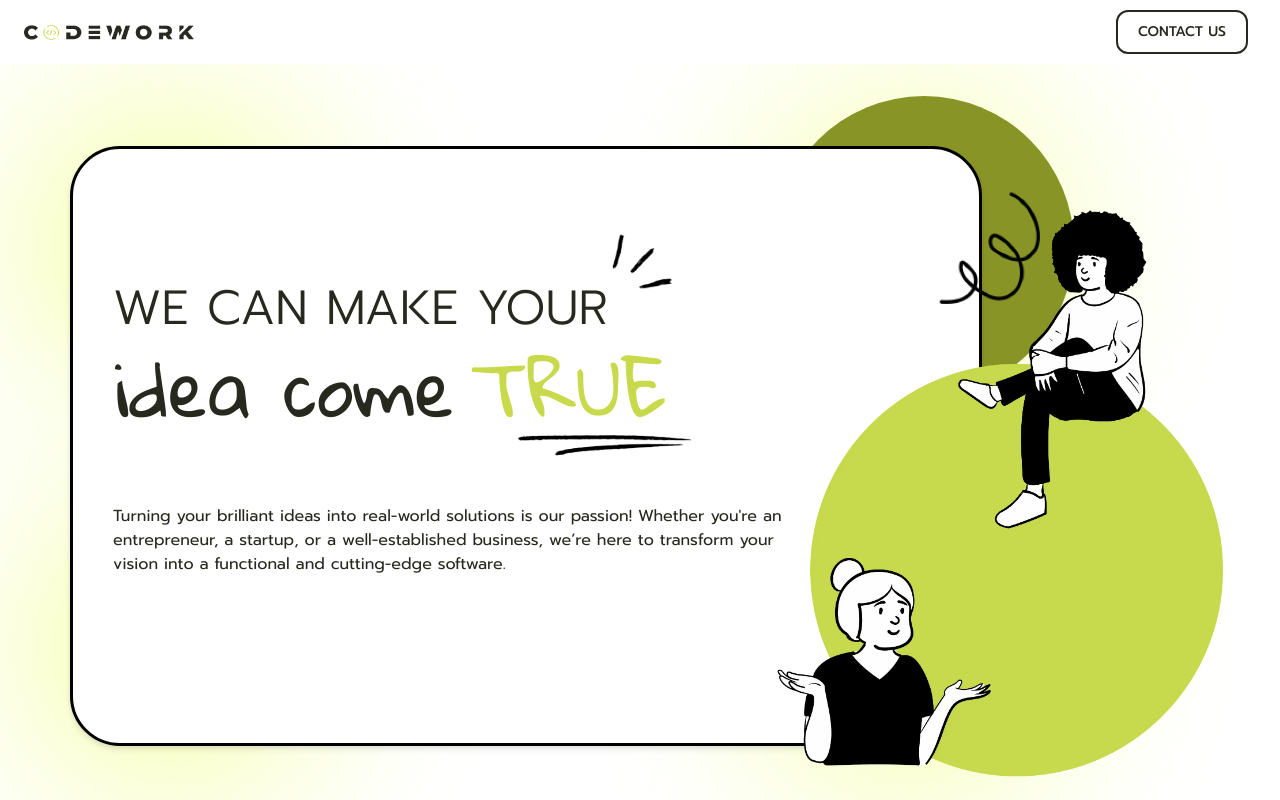
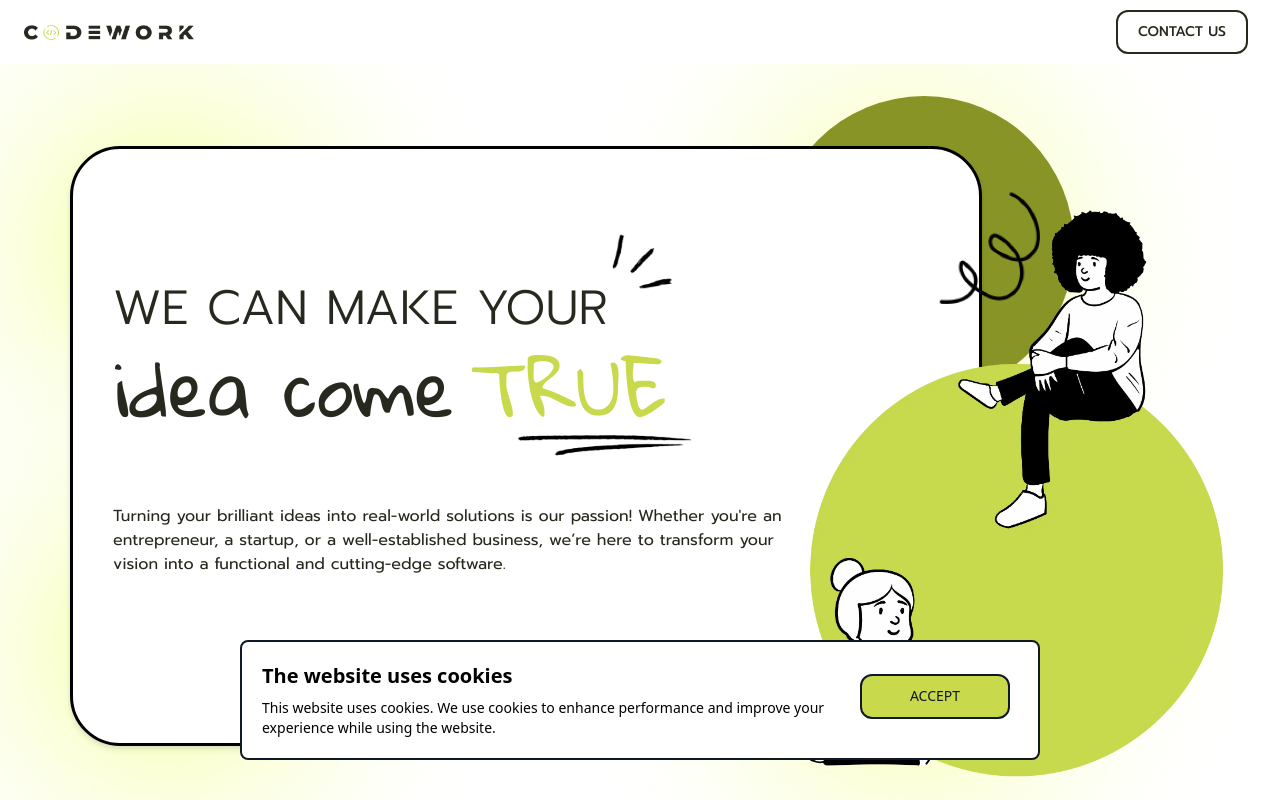
Before and after one commit to The-Alzhemist/codework-landing-page, a Next.js app: page / in a window 1280 px wide. Shown: the top 800 px of the page. Built offline with nearby package versions, Linux system fonts and the light colour scheme.

Commit message:
add: PDPA: popup

```diff
--- a/package.json
+++ b/package.json
@@ -15,6 +15,7 @@
     "@formspree/react": "^2.5.0",
     "@next/font": "^13.4.12",
     "@react-spring/web": "^9.7.3",
+    "@types/js-cookie": "^3.0.3",
     "@types/node": "20.4.5",
     "@types/react": "18.2.17",
     "@types/react-dom": "18.2.7",
@@ -22,6 +23,7 @@
     "autoprefixer": "10.4.14",
     "eslint": "8.46.0",
     "eslint-config-next": "13.4.12",
+    "js-cookie": "^3.0.5",
     "next": "13.4.12",
     "next-sitemap": "^4.2.3",
     "postcss": "8.4.27",
--- /dev/null
+++ b/src/features/PAPAPopup/PDPAPopup.tsx
@@ -0,0 +1,34 @@
+import { SimpleButton } from '@/components/buttons/SimpleButton'
+import React, { useEffect, useState } from 'react'
+import Cookies from 'js-cookie';
+
+export const PopupPDPA = ({ onAccept }: any) => {
+
+    const [isOpen, setIsOpen] = useState(true);
+    const handleClose = () => {
+        setIsOpen(false);
+        if (onAccept) {
+            Cookies.set('consent', 'true', { expires: 365 }); // Expires in 365 days
+            onAccept();
+        }
+    };
+
+    return (
+        <>
+            {isOpen && <section className="flex justify-center shadow-2xl">
+                <div className='bg-white  border-t-2 sm:border-2 border-gray-900 fixed z-50 bottom-0 md:bottom-10 p-5 sm:rounded-lg  w-full max-w-[800px] flex justify-between gap-x-5 flex-col sm:flex-row'>
+                    <div className="flex flex-col justify-center mb-5 sm:mb-0">
+                        <div className="text-xl font-semibold mb-2">The website uses cookies</div>
+                        <div className="text-sm font-light">This website uses cookies. We use cookies to enhance performance and improve your experience while using the website.</div>
+                    </div>
+
+                    <div className="flex flex-row-reverse gap-x-3 justify-center  sm:flex-col">
+                        <SimpleButton className="mb-2 w-[150px] h-[45px]" onClickHandler={() => handleClose()}>Accept</SimpleButton>
+                        {/* <SimpleButton className="w-[150px] border-slate-100 bg-slate-100 opacity-100 h-[45px]" onClickHandler={() => setAllowInformation(false)}>Cancel</SimpleButton> */}
+                    </div>
+                </div>
+            </section>}
+        </>
+
+    )
+}
--- a/src/pages/_app.tsx
+++ b/src/pages/_app.tsx
@@ -1,16 +1,29 @@
 import { GTM_PRODUCTION } from '@/config/environment';
+
 import '@/styles/globals.css'
 import type { AppProps } from 'next/app'
-import { useEffect } from 'react';
+import { useEffect, useState } from 'react';
 import TagManager from 'react-gtm-module'
-
+import Cookies from 'js-cookie';
+import { PopupPDPA } from '@/features/PAPAPopup/PDPAPopup';
 
 
 export default function App({ Component, pageProps }: AppProps) {
 
+  const [hasConsent, setHasConsent] = useState(false);
   useEffect(() => {
-    TagManager.initialize({ gtmId: GTM_PRODUCTION });
-}, []);
+    const userHasGivenConsent = Cookies.get('consent') === 'true';
+    if (userHasGivenConsent) {
+      setHasConsent(true);
+      TagManager.initialize({ gtmId: GTM_PRODUCTION });
+    }
+  }, [hasConsent]);
 
-  return <Component {...pageProps} />
+  return (
+    <>
+    {!hasConsent && <PopupPDPA onAccept={() => setHasConsent(true)} />}
+      <Component {...pageProps} />
+    </>
+  )
+
 }
--- a/src/pages/index.tsx
+++ b/src/pages/index.tsx
@@ -17,7 +17,9 @@ import OurPartner from "@/features/HomePage/OurPartner/OurPartner";
 import ContactHomeSection from "@/features/HomePage/ContactHomeSection/ContactHomeSection";
 
 
+
 export default function Home() {
+
   return (
     <>
      <MetaTag image="/seo/matatag-home.png" />
@@ -30,6 +32,8 @@ export default function Home() {
         <OurPartner />
         <ContactHomeSection />
       </AppLayout>
+
+
     </>
   );
 }
```
Also changed, not shown: src/features/PAPAPopup/interface.ts (added), 2 other files (tests, documents, lock files or other folders).
